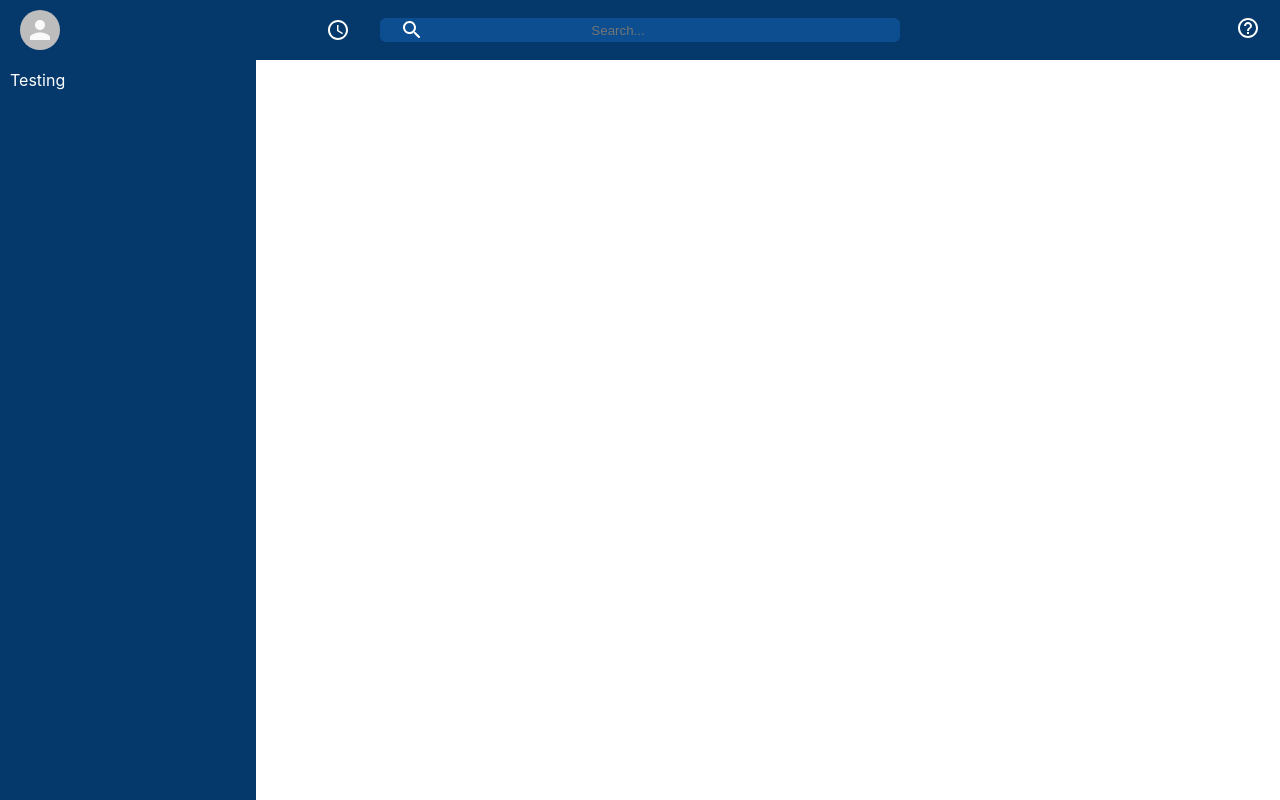
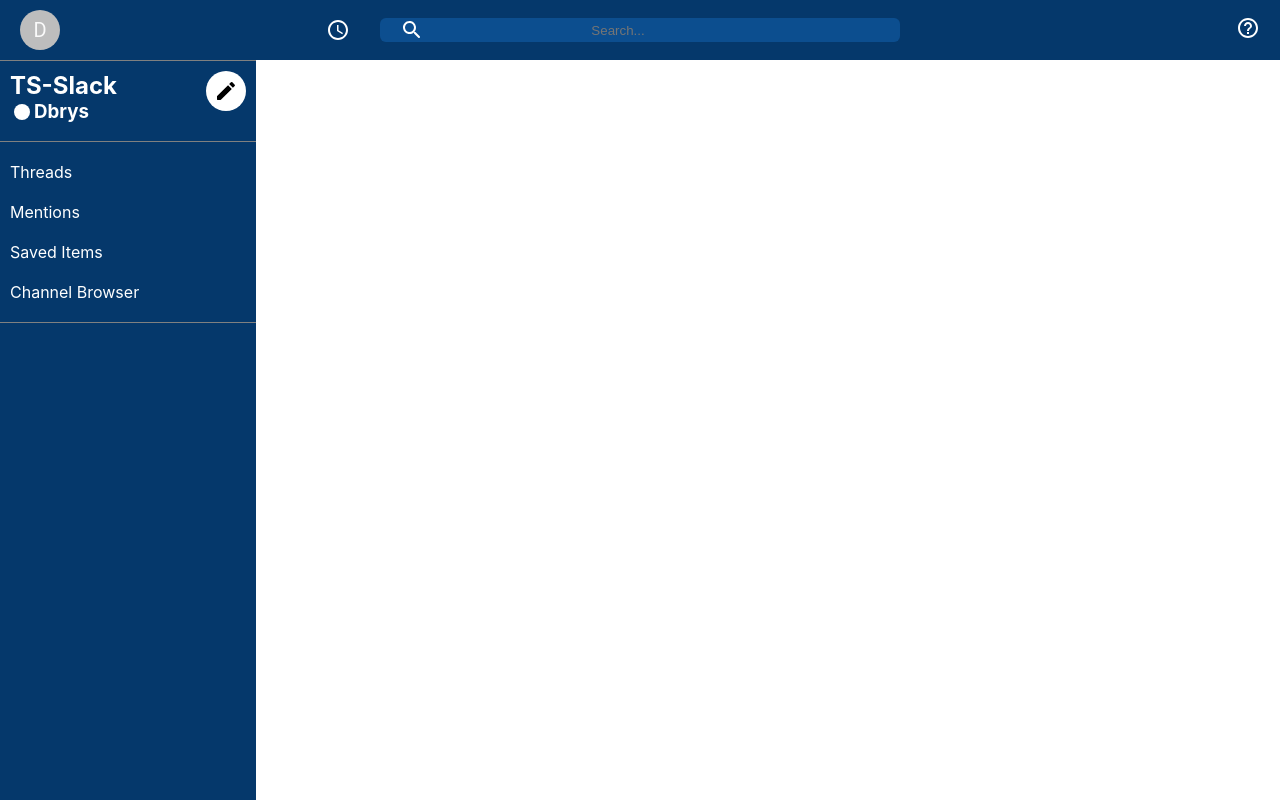
Before and after one commit to Dbrys/ts-slack, a React (Create React App) app: page / in a window 1280 px wide. Built offline with nearby package versions, Linux system fonts and the light colour scheme.

Commit message:
Added styling to SideBar component and separated out child components

```diff
--- /dev/null
+++ b/src/components/Channels.tsx
@@ -0,0 +1,7 @@
+import React from 'react';
+
+function Channels() {
+  return <div></div>;
+}
+
+export default Channels;
--- a/src/components/Header.tsx
+++ b/src/components/Header.tsx
@@ -11,7 +11,7 @@ function Header() {
   return (
     <HeaderContainer>
       <HeaderLeft>
-        <HeaderAvatar />
+        <HeaderAvatar>D</HeaderAvatar>
         <AccessTimeOutlined />
       </HeaderLeft>
       <HeaderSearch>
@@ -50,7 +50,6 @@ const HeaderLeft = styled.div`
 
 const HeaderAvatar = styled(Avatar)`
   cursor: pointer;
-
   :hover {
     opacity: 0.5;
   }
--- /dev/null
+++ b/src/components/MenuItems.tsx
@@ -0,0 +1,30 @@
+import React from 'react';
+import styled from 'styled-components';
+
+const menuExamples = ['Threads', 'Mentions', 'Saved Items', 'Channel Browser'];
+
+function MenuItems() {
+  return (
+    <MenuContainer>
+      <ul>
+        {menuExamples.map((item, i) => (
+          <li key={i}>{item}</li>
+        ))}
+      </ul>
+    </MenuContainer>
+  );
+}
+
+const MenuContainer = styled.div`
+  border-bottom: solid 1px gray;
+  > ul {
+    margin: 10px 0;
+    list-style-type: none;
+    padding: 0;
+  }
+  > ul li {
+    padding: 10px;
+  }
+`;
+
+export default MenuItems;
--- a/src/components/SideBar.tsx
+++ b/src/components/SideBar.tsx
@@ -1,15 +1,35 @@
+import { Avatar } from '@material-ui/core';
+import { EditRounded, FiberManualRecord } from '@material-ui/icons';
 import React from 'react';
 import styled from 'styled-components';
+import Channels from './Channels';
+import MenuItems from './MenuItems';
 
 function SideBar() {
   return (
     <SideBarContainer>
-      <SideBarHeader> Testing</SideBarHeader>
+      <SideBarHeader>
+        <LeftSideBarHeader>
+          <h2>TS-Slack</h2>
+          <UserIndicator>
+            <FiberManualRecord />
+            <h3>Dbrys</h3>
+          </UserIndicator>
+        </LeftSideBarHeader>
+        <RightSideBarHeader>
+          <Avatar>
+            <EditRounded />
+          </Avatar>
+        </RightSideBarHeader>
+      </SideBarHeader>
+      <MenuItems />
+      <Channels />
     </SideBarContainer>
   );
 }
 const SideBarContainer = styled.div`
   display: flex;
+  flex-direction: column;
   position: fixed;
   height: 100%;
   width: 20%;
@@ -18,7 +38,32 @@ const SideBarContainer = styled.div`
 `;
 
 const SideBarHeader = styled.div`
+  display: flex;
+  border-top: solid 1px gray;
+  border-bottom: solid 1px gray;
+  width: 100%;
+  height: 10%;
+  align-content: center;
+  justify-content: space-between;
+`;
+
+const LeftSideBarHeader = styled.div`
   margin: 10px;
 `;
 
+const UserIndicator = styled.div`
+  display: flex;
+`;
+
+const RightSideBarHeader = styled.div`
+  margin: 10px;
+  > .MuiAvatar-root {
+    background-color: white;
+    color: black;
+    :hover {
+      opacity: 0.5;
+    }
+  }
+`;
+
 export default SideBar;
```
Also changed, not shown: 1 other file (tests, documents, lock files or other folders).
